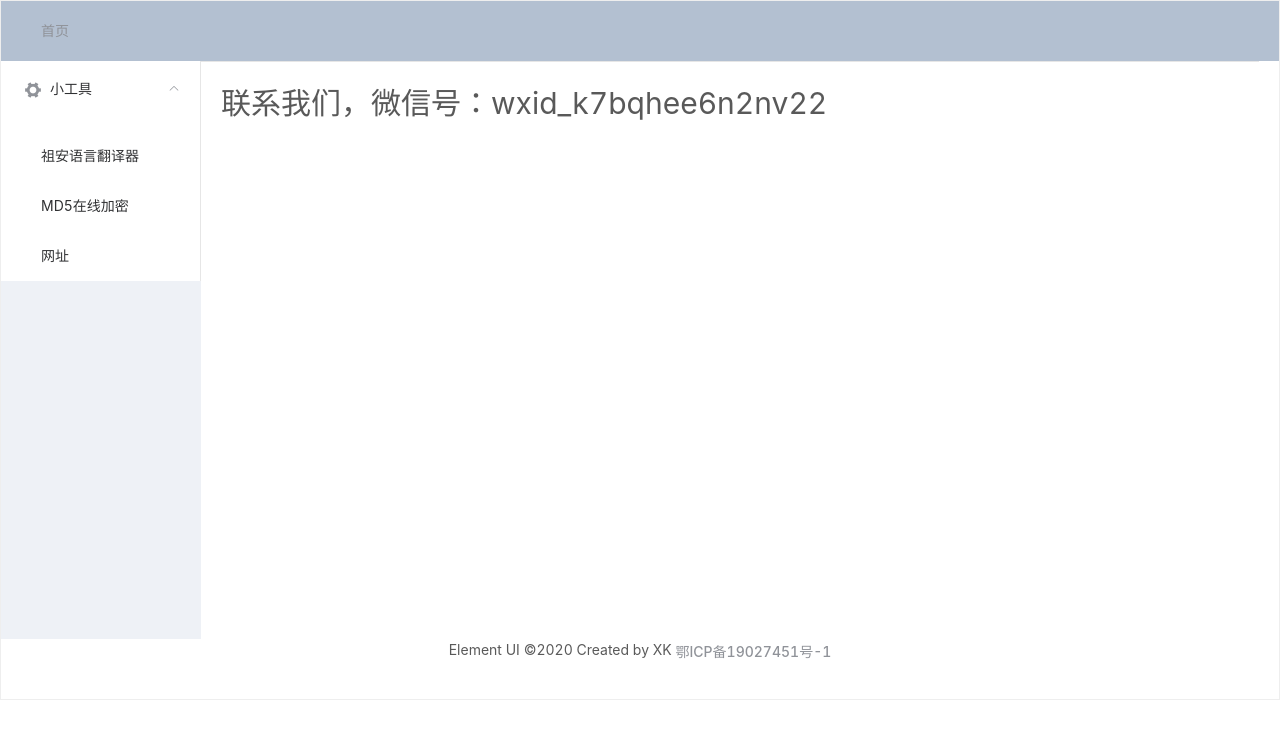
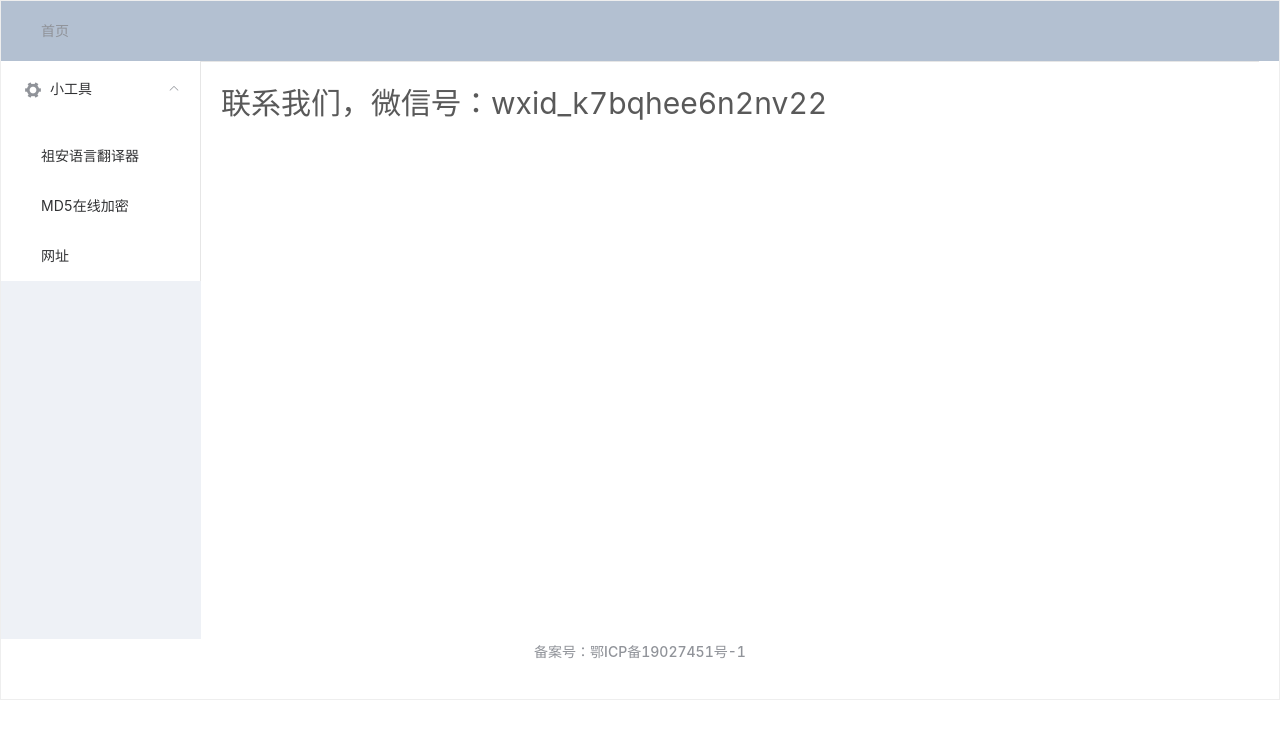
Before and after one commit to SayShine/myblogs, a Vue app in the folder myblogs_vue/: page / in a window 1280 px wide. Shown: the top 738 px of the page. Built offline with nearby package versions, Linux system fonts and the light colour scheme.

Commit message:
修改备案号

```diff
--- a/myblogs_vue/src/components/Main.vue
+++ b/myblogs_vue/src/components/Main.vue
@@ -28,7 +28,7 @@
       </el-main>
     </el-container>
     <el-footer style="text-align: center">
-      Element UI ©2020 Created by XK  <el-link type="info" href="http://www.beian.miit.gov.cn">鄂ICP备19027451号-1</el-link>
+      <el-link type="info" href="http://www.beian.miit.gov.cn">备案号：鄂ICP备19027451号-1</el-link>
     </el-footer>
   </el-container>
 </template>
```
